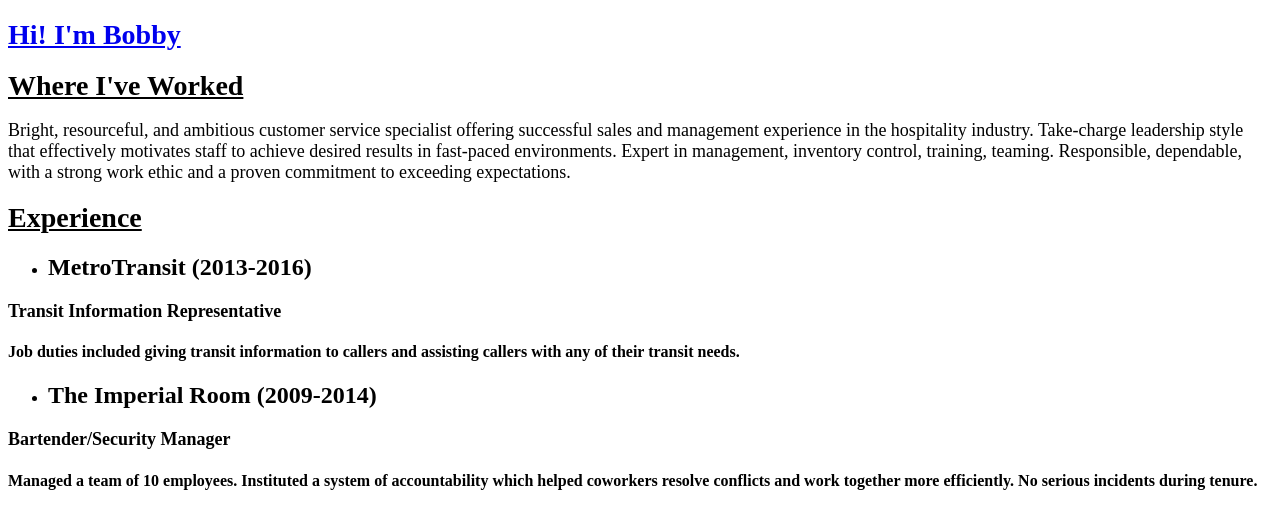
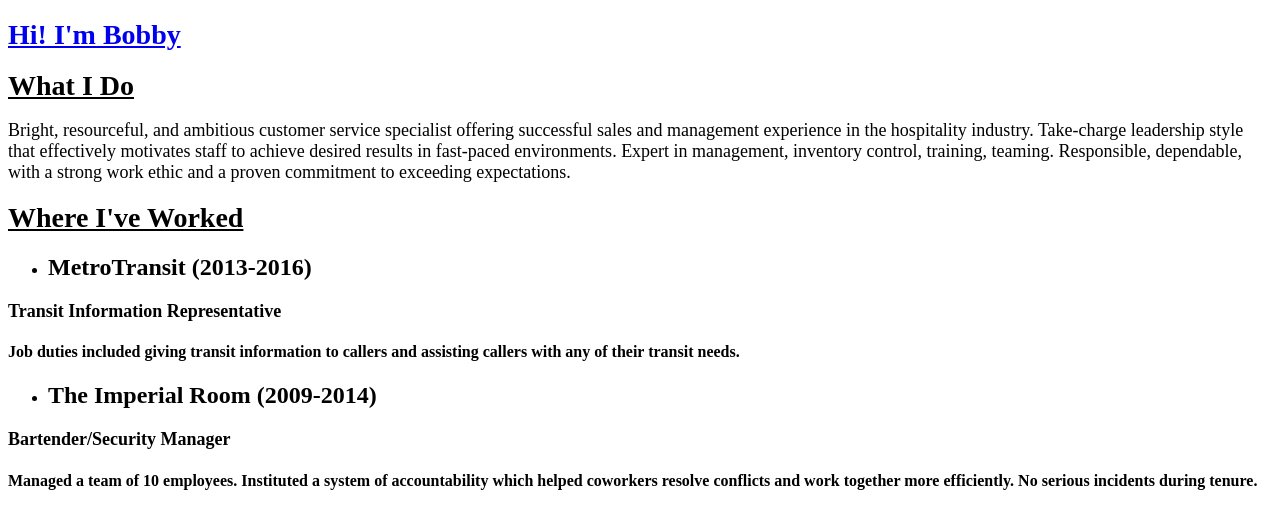
Before and after one commit to rcordray/firstone, a plain HTML site: page index.html in a window 1280 px wide. Drawn offline with Linux system fonts and the light colour scheme.

Commit message:
Update index.html

```diff
--- a/index.html
+++ b/index.html
@@ -8,9 +8,9 @@
  <body>
   <p><h1><a href="https://www.facebook.com/rcordray" target="_blank">Hi! I'm Bobby</a></h1>
 
+  <h1><u>What I Do</u></h1>
+  <p>Bright, resourceful, and ambitious customer service specialist offering successful sales and management experience in the hospitality industry.  Take-charge leadership style that effectively motivates staff to achieve desired results in fast-paced environments.  Expert in management, inventory control, training, teaming. Responsible, dependable, with a strong work ethic and a proven commitment to exceeding expectations.</p>
   <h1><u>Where I've Worked</u></h1>
-  <p>Bright, resourceful, and ambitious customer service specialist offering successful sales and management experience in the hospitality industry.  Take-charge leadership style that effectively motivates staff to achieve desired results in fast-paced environments.  Expert in management, inventory control, training, teaming. Responsible, dependable, with a strong work ethic and a proven commitment to exceeding expectations.</p>
-  <h1><u>Experience</u></h1>
   <p>
   <ul>
    <li><h2>MetroTransit  (2013-2016)</h2></li>
```
